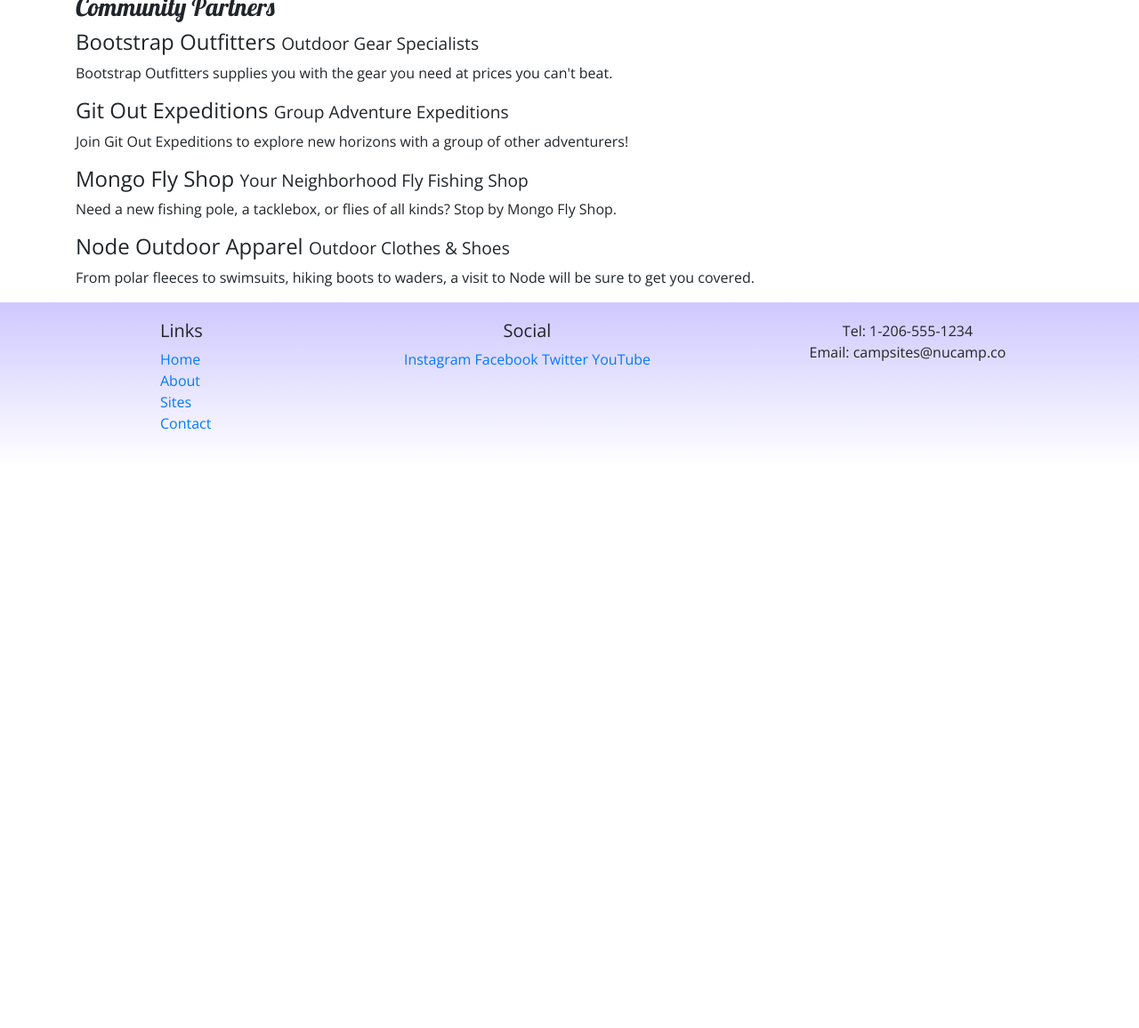
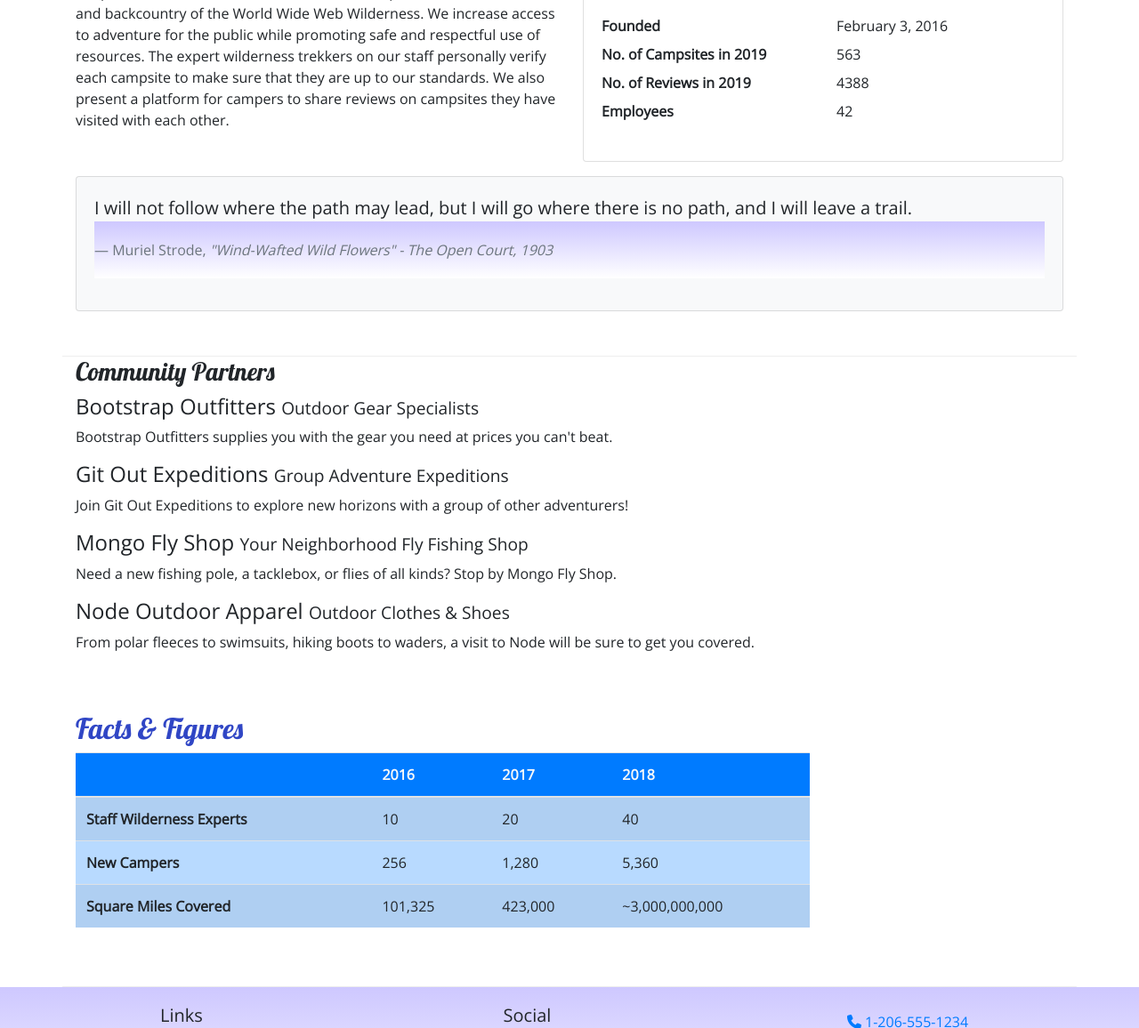
Before and after one commit to derrickleow7/Nucampsite, a website: page aboutus.html in a window 1280 px wide. Shown: the part 500-1656 px from the top of the page at 89% size. Before the commit the page ends 1024 px from the top, so only its background shows below. Drawn offline with nearby package versions, Linux system fonts and the light colour scheme.

Commit message:
fourth commit

```diff
--- a/aboutus.html
+++ b/aboutus.html
@@ -10,6 +10,8 @@
     <link rel="stylesheet" href="node_modules/bootstrap/dist/css/bootstrap.min.css" />
 
      <!-- Additional CSS must be placed after Bootstrap CSS -->
+     <link rel="stylesheet" href="node_modules/font-awesome/css/font-awesome.min.css" />
+     <link rel="stylesheet" href="node_modules/bootstrap-social/bootstrap-social.css" />
      <link rel="stylesheet" href="https://fonts.googleapis.com/css?family=Lobster|Open+Sans" />
      <link rel="stylesheet" href="css/styles.css" />
      <title>NuCamp: A Better Way To Camp</title>
@@ -20,6 +22,9 @@
     <header class="jumbotron jumbotron-fluid">
         <div class="container">
             <div class="row">
+                <div class="col-4 col-sm-3 col-md-2 align-self-center">
+                    <a href="index.html"><img src="img/logo.png" class="img-fluid" /></a>
+                 </div>
                 <div class="col">
                     <h1>NuCamp</h1>
                     <h2>a better way to camp</h2>
@@ -28,20 +33,72 @@
         </div>
     </header>
 
+    <nav class="navbar navbar-expand-sm navbar-dark sticky-top">
+        <div class="container">
+            <a class="navbar-brand" href="index.html"><img src="img/logo.png" height="30" width="30" /></a>
+            <button class="navbar-toggler" type="button" data-toggle="collapse" data-target="#nucampNavbar">
+            <button class="navbar-toggler ml-auto" type="button" data-toggle="collapse" data-target="#nucampNavbar">
+                <span class="navbar-toggler-icon"></span>
+            </button>
+            <div class="collapse navbar-collapse" id="nucampNavbar">
+            <ul class="navbar-nav">
+                <li class="nav-item"><a class="nav-link" href="index.html"><i class="fa fa-home fa-lg"></i>Home</a></li>
+                <li class="nav-item active"><a class="nav-link" href="aboutus.html"><i class="fa fa-info fa-lg"></i>About</a></li>
+                <li class="nav-item"><a class="nav-link" href="#"><i class="fa fa-list fa-lg"></i>Sites</a></li>
+                <li class="nav-item"><a class="nav-link" href="contactus.html"><i class="fa fa-address-card fa-lg"></i>Contact</a></li>
+            </ul>
+            </div>
+        </div>
+    </nav>
+
     <div class="container">
         <div class="row">
             <div class="col-12">
+                <ol class="breadcrumb">
+                    <li class="breadcrumb-item"><a href="index.html">Home</a></li>
+                    <li class="breadcrumb-item active">About Us</li>
+                </ol>
                <h2 class="text-sm-left">About Us</h2>
                <hr />
             </div>
         </div>
 
-        <div class="row">
-            <div class="col col-sm-6">
+        <div class="row row-content">
+            <div class="col-sm-6">
                 <h3>Our Mission</h3>
-                <p>We present a curated database of the best campsites in the vast woods and backcountry of the World Wide Web Wilderness. We increase access to adventure for the public while promoting safe and respectful use of resources. The expert wilderness trekkers on our staff personally verify each campsite to make sure that they are up to our standards. We also present a platform for campers to share reviews on campsites they have visited with each other.</p>
+                <p>We present a curated database of the best campsites in the vast woods and backcountry of the World Wide Web Wilderness. We increase access to adventure for the public while promoting safe and respectful use of resources. The expert wilderness trekkers on our staff personally verify each campsite to make sure that they are up to our standards. We also present a platform for campers to share reviews on campsites they have visited with  each other.</p>
+            </div>
+            <div class="col-sm-6">
+                <div class="card">
+                    <h3 class="card-header bg-primary text-white">Facts At a Glance</h3>
+                    <div class="card-body">
+                        <dl class="row">
+                            <dt class="col-6">Founded</dt>
+                            <dd class="col-6">February 3, 2016</dd>
+                            <dt class="col-6">No. of Campsites in 2019</dt>
+                            <dd class="col-6">563</dd>
+                            <dt class="col-6">No. of Reviews in 2019</dt>
+                            <dd class="col-6">4388</dd>
+                            <dt class="col-6">Employees</dt>
+                            <dd class="col-6">42</dd>
+                        </dl>
+                    </div>
+                </div>
+            </div>
+            <div class="col">
+                <div class="card bg-light mt-3">
+                    <blockquote class="blockquote card-body">
+                        <p class="mb-0">I will not follow where the path may lead, but I will go where there is no path, and I will leave a trail.</p>
+                        <footer class="blockquote-footer">Muriel Strode,
+                            <cite title="Source Title">"Wind-Wafted Wild Flowers" -
+                                The Open Court, 1903
+                            </cite>
+                        </footer>
+                    </blockquote>
+        		</div>
             </div>
         </div>
+
 
 
             <div class="row">
@@ -57,30 +114,68 @@
                 <p class="d-none d-sm-block">From polar fleeces to swimsuits, hiking boots to waders, a visit to Node will be sure to get you covered.</p>
             </div>
         </div>
+
+        <div class="row row-content">
+            <div class="col-sm-9">
+            	<h2>Facts &amp; Figures</h2>
+            	<div class="table-responsive">
+               	    <table class="table table-striped">
+	                    <thead>
+	                        <tr class="bg-primary text-light">
+	                            <th></th>
+	                            <th>2016</th>
+	                            <th>2017</th>
+	                            <th>2018</th>
+	                        </tr>
+                    	</thead>
+	                    <tbody class="table-primary">
+                            <tr>
+                                <th>Staff Wilderness Experts</th>
+                                <td>10</td>
+                                <td>20</td>
+                                <td>40</td>
+                            </tr>
+                            <tr>
+                                <th>New Campers</th>
+                                <td>256</td>
+                                <td>1,280</td>
+                                <td>5,360</td>
+                            </tr>
+                            <tr>
+                                <th>Square Miles Covered</th>
+                                <td>101,325</td>
+                                <td>423,000</td>
+                                <td>~3,000,000,000</td>
+                            </tr>
+                        </tbody>
+                    </table>
+                </div>
+            </div>
+       </div>
     </div>
 
-    <footer>
+    <footer class="site-footer">
         <div class="container">
             <div class="row">
                 <div class="col-4 col-sm-2 offset-1">
                     <h5>Links</h5>
                     <ul class="list-unstyled">
                         <li><a href="index.html">Home</a></li>
-                        <li><a href="#">About</a></li>
+                        <li><a href="aboutus.html">About</a></li>
                         <li><a href="#">Sites</a></li>
-                        <li><a href="#">Contact</a></li>
+                        <li><a href="contactus.html">Contact</a></li>
                     </ul>
                 </div>
                 <div class="col-6 col-sm-5 text-center">
                     <h5>Social</h5>
-                    <a href="http://instagram.com/">Instagram</a>
-                    <a href="http://facebook.com/">Facebook</a>
-                    <a href="http://twitter.com/">Twitter</a>
-                    <a href="http://youtube.com/">YouTube</a>
+                    <a class="btn btn-social-icon btn-instagram" href="http://instagram.com/"><i class="fa fa-instagram"></i></a>
+                    <a class="btn btn-social-icon btn-facebook" href="http://facebook.com/"><i class="fa fa-facebook"></i></a>
+                    <a class="btn btn-social-icon btn-twitter" href="http://twitter.com/"><i class="fa fa-twitter"></i></a>
+                    <a class="btn btn-social-icon btn-google" href="http://youtube.com/"><i class="fa fa-youtube"></i></a>
                 </div>
-                <div class="col-sm-4 text-center">
-                    Tel: 1-206-555-1234<br />
-                    Email: campsites@nucamp.co
+                    <div class="col-sm-4 text-center">
+                        <a role="button" class="btn btn-link" href="tel:+12065551234"><i class="fa fa-phone"></i> 1-206-555-1234</a><br />
+                        <a role="button" class="btn btn-link" href="mailto:campsites@nucamp.co"><i class="fa fa-envelope-o"></i> campsites@nucamp.co</a>
                 </div>
            </div>
         </div>
```
